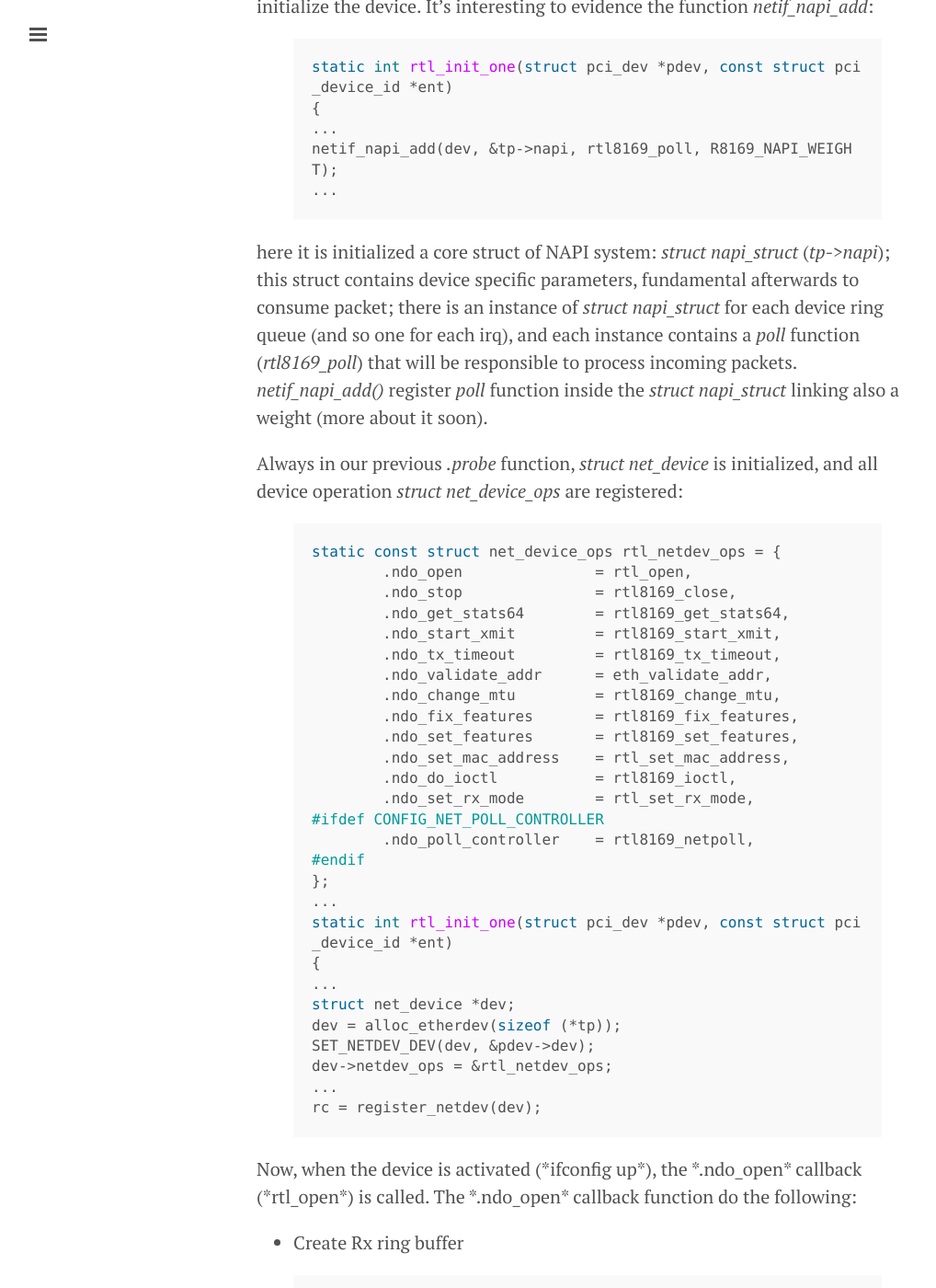
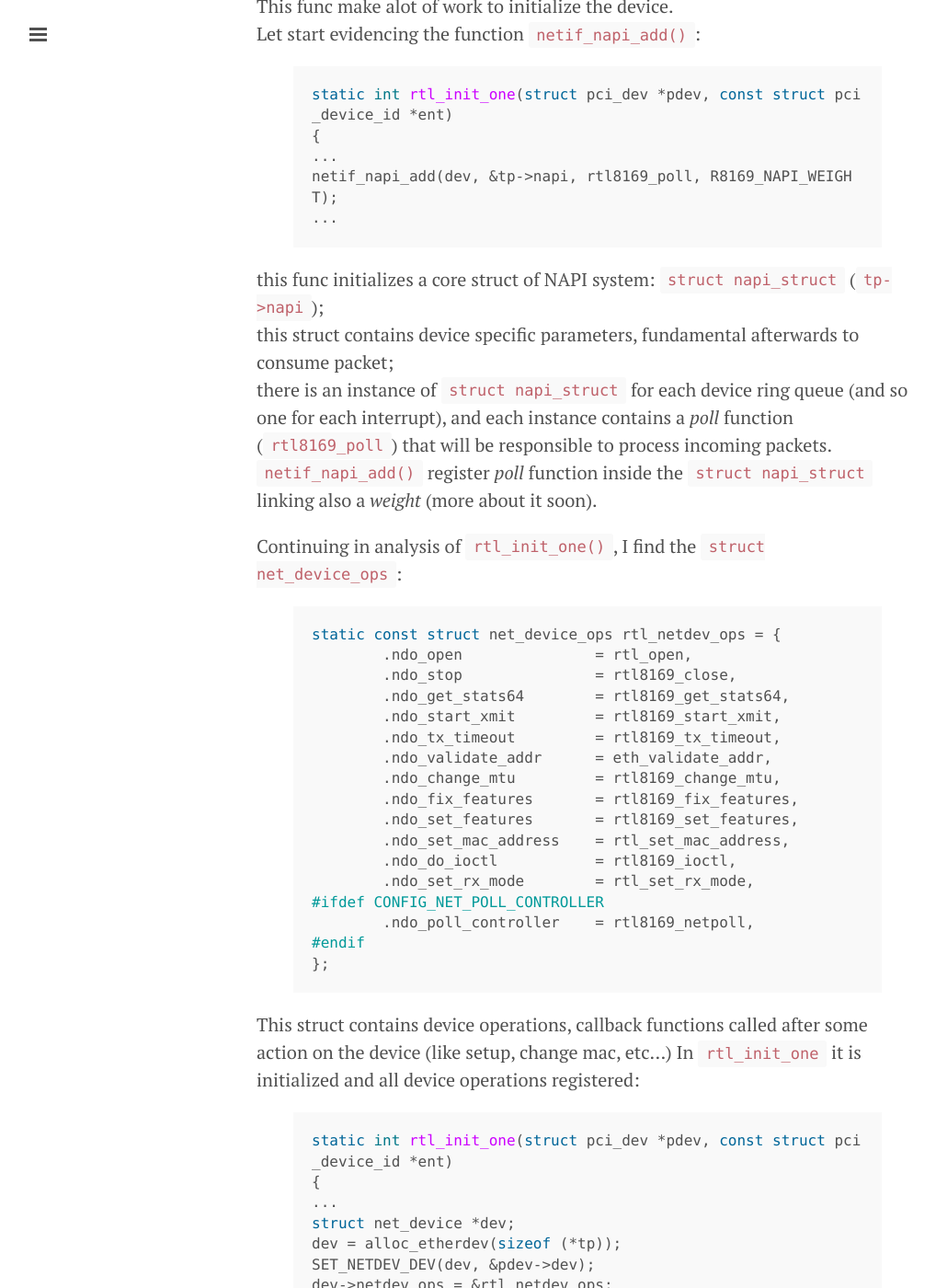
Before and after one commit to saimoon/saimoon.github.io, a Jekyll site: the page built from index.html, in a window 1280 px wide and 1400 px high, scrolled down 1132 px. Shown: the whole window at 92% size, without its empty margins (1-1019 px from the left). Built offline with Jekyll 4.4.1, drawn with Linux system fonts in a browser that asks for light colours; the list of posts is cut into pages by our own code; some of the changed text lies outside the part shown.

Commit message:
Post update: Linux Networking: an internal insight

```diff
--- a/_posts/2016-06-23-linux-networking-an-internal-insight.markdown
+++ b/_posts/2016-06-23-linux-networking-an-internal-insight.markdown
@@ -17,7 +17,7 @@ Docs from the net will help alot, and I'll reporting refs at the end of post.
 
 In this post I'll use as sample the net card:
 
-* **realtek rtl8169** (in *drivers/net/ethernet/realtek/r8169.c*)
+* **Realtek rtl8169** (in `drivers/net/ethernet/realtek/r8169.c`)
 
 Look at the `new module_pci_driver()` macro that wraps `module_init()` and `module_exit()` calls, in `drivers/net/ethernet/realtek/r8169.c`:
 
@@ -37,10 +37,10 @@ static struct pci_driver rtl8169_pci_driver = {
 };
 {% endhighlight %}
 
-We are interested in `.probe` function, used by kernel to initialize the device.<br>
-For RTL, the *.probe* function is *rtl_init_one*.
-This func make alot of work to initialize the device.
-It's interesting to evidence the function *netif_napi_add*:
+I'm interested in `.probe` function, used by kernel to initialize the device.<br>
+For realtek, the `.probe` function is `rtl_init_one()`.<br>
+This func make alot of work to initialize the device.<br>
+Let start evidencing the function `netif_napi_add()`:
 
 {% highlight c %}
 static int rtl_init_one(struct pci_dev *pdev, const struct pci_device_id *ent)
@@ -50,15 +50,14 @@ netif_napi_add(dev, &tp->napi, rtl8169_poll, R8169_NAPI_WEIGHT);
 ...
 {% endhighlight %}
 
-here it is initialized a core struct of NAPI system: *struct napi_struct* (*tp->napi*);
-this struct contains device specific parameters, fundamental afterwards to consume packet;
-there is an instance of *struct napi_struct* for each device ring queue (and so one for each irq),
-and each instance contains a *poll* function (*rtl8169_poll*) that will be responsible to process
-incoming packets.
-*netif_napi_add()* register *poll* function inside the *struct napi_struct* linking also a weight (more about it soon).
+this func initializes a core struct of NAPI system: `struct napi_struct` (`tp->napi`);<br>
+this struct contains device specific parameters, fundamental afterwards to consume packet;<br>
+there is an instance of `struct napi_struct` for each device ring queue (and so one for each interrupt),
+and each instance contains a *poll* function (`rtl8169_poll`) that will be responsible to process
+incoming packets.<br>
+`netif_napi_add()` register *poll* function inside the `struct napi_struct` linking also a *weight* (more about it soon).
 
-Always in our previous *.probe* function, *struct net_device* is initialized,
-and all device operation *struct net_device_ops* are registered:
+Continuing in analysis of `rtl_init_one()`, I find the `struct net_device_ops`:
 
 {% highlight c %}
 static const struct net_device_ops rtl_netdev_ops = {
@@ -78,7 +77,12 @@ static const struct net_device_ops rtl_netdev_ops = {
 	.ndo_poll_controller	= rtl8169_netpoll,
 #endif
 };
-...
+{% endhighlight %}
+
+This struct contains device operations, callback functions called after some action on the device (like setup, change mac, etc...)
+In `rtl_init_one` it is initialized and all device operations registered:
+
+{% highlight c %}
 static int rtl_init_one(struct pci_dev *pdev, const struct pci_device_id *ent)
 {
 ...
@@ -90,9 +94,9 @@ dev->netdev_ops = &rtl_netdev_ops;
 rc = register_netdev(dev);
 {% endhighlight %}
 
+Now, when the device is activated (using *ifconfig <dev> up*), the `.ndo_open` callback (`rtl_open`) is called.
 
-Now, when the device is activated (*ifconfig <dev> up*), the *.ndo_open* callback (*rtl_open*) is called.
-The *.ndo_open* callback function do the following:
+The `.ndo_open` callback function is interesting, it does many actions:
 
 * Create Rx ring buffer
 
```
